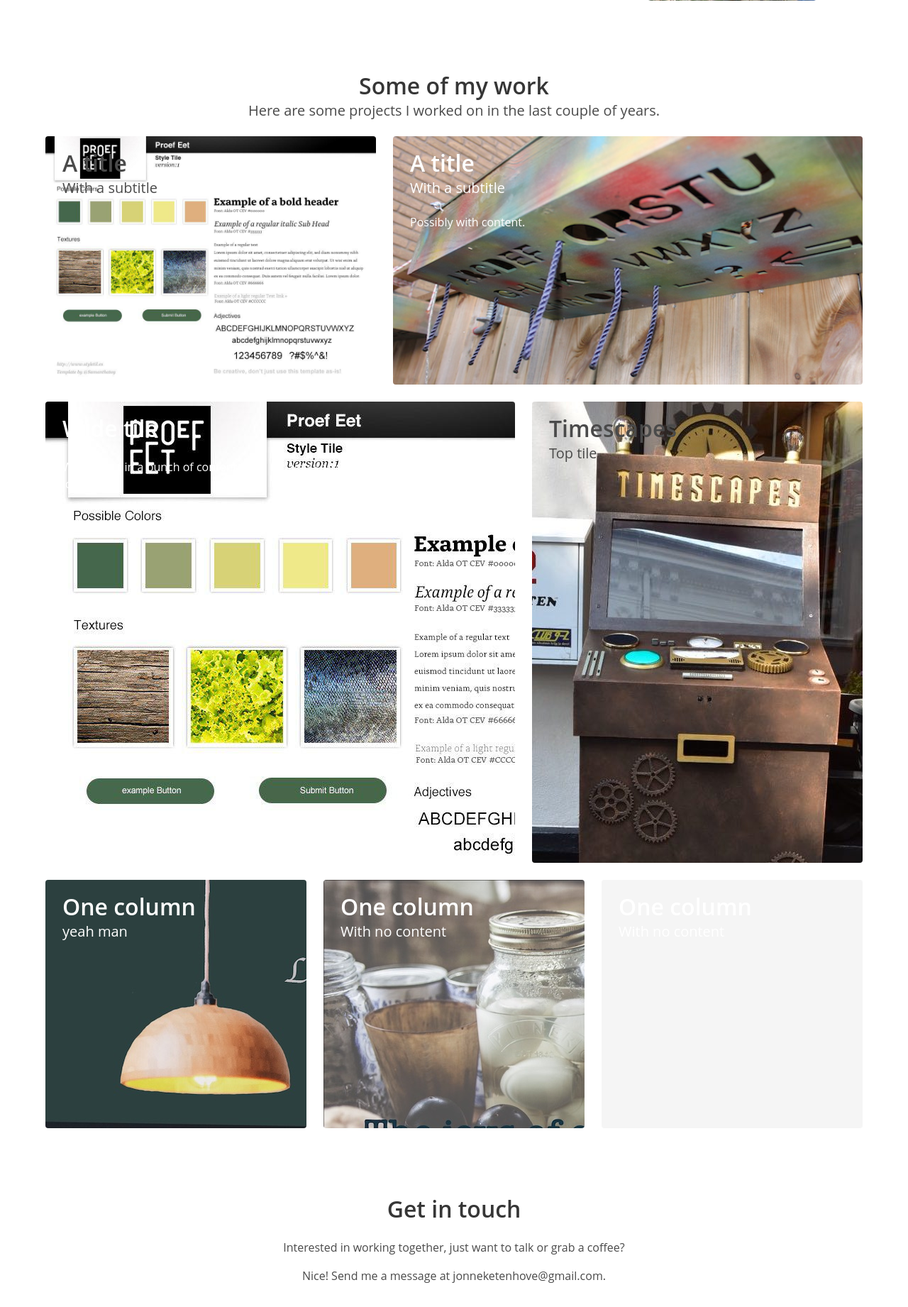
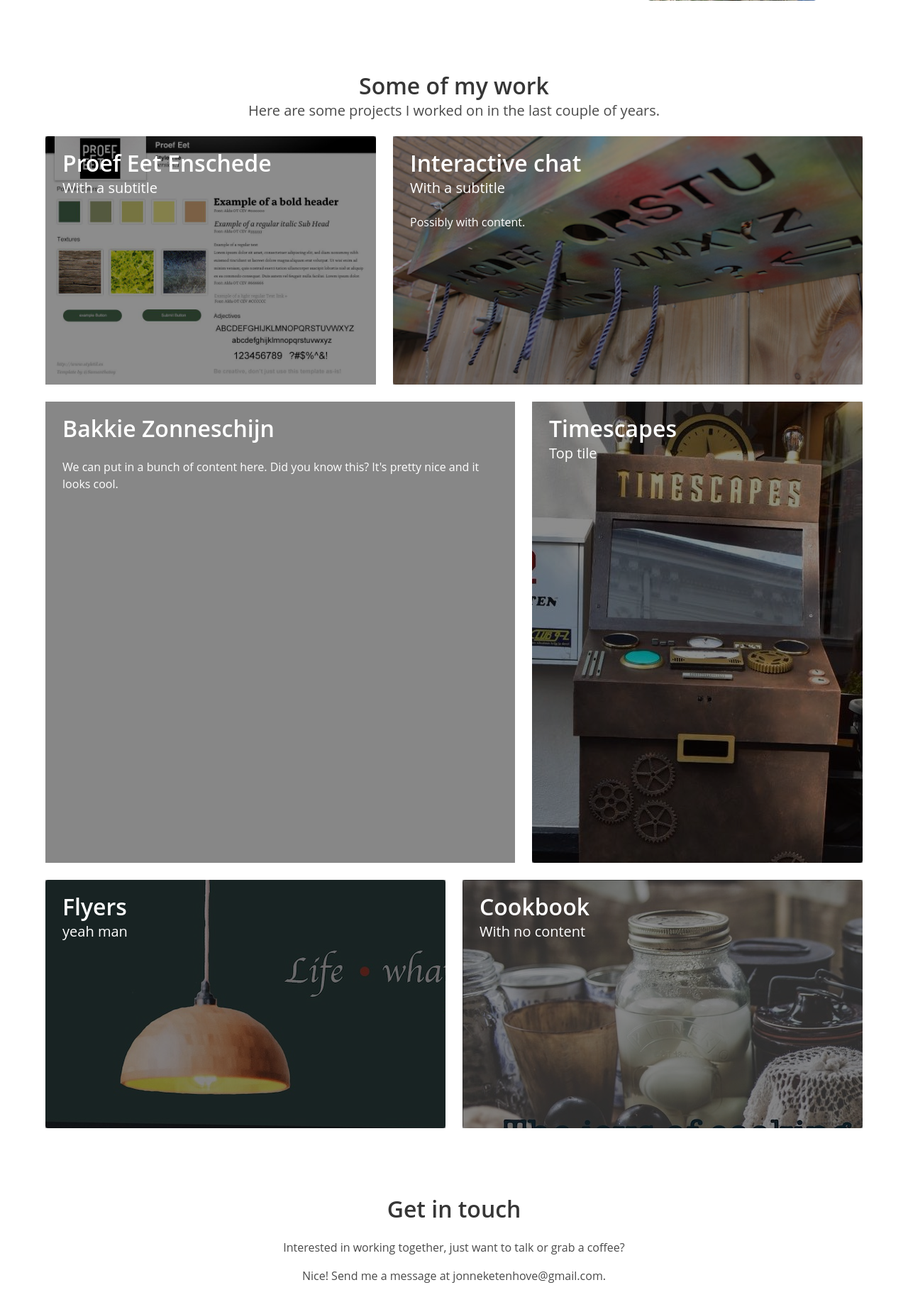
Before and after one commit to bramtenhove/jonneketenhove.nl, a PHP site: page / in a window 1280 px wide. Shown: the part 1127-2969 px from the top of the page at 71% size. Run offline with PHP 8.4, Linux system fonts and the light colour scheme; some libraries are stand-ins or nearby versions.

Commit message:
Add more content and add dark background over images

```diff
--- a/assets/js/images.js
+++ b/assets/js/images.js
@@ -6,6 +6,7 @@ require('../images/chat.jpg');
 require('../images/timescapes.jpg');
 require('../images/timescapes2.jpg');
 require('../images/proefeet.jpg');
+require('../images/proefeet2.jpg');
 require('../images/kerk.jpg');
 require('../images/kerk2.jpg');
 require('../images/kerk3.jpg');
--- a/assets/scss/_common.scss
+++ b/assets/scss/_common.scss
@@ -1,7 +1,7 @@
 .full-background-image {
   background-position: center center;
-  background-repeat:  no-repeat;
-  background-size:  cover;
+  background-repeat: no-repeat;
+  background-size: cover;
   background-color: #999;
 }
 
--- a/assets/scss/_tiles.scss
+++ b/assets/scss/_tiles.scss
@@ -6,12 +6,30 @@
   }
 }
 
-.tile article:hover {
-  opacity: 0.8;
-  filter: alpha(opacity=80);
+.tile article {
+  cursor: pointer;
+
+  &:after {
+    content: '\A';
+    position: absolute;
+    width: 100%;
+    height: 100%;
+    top: 0;
+    left: 0;
+    background: rgba(0, 0, 0, 0.45);
+    opacity: 1;
+    filter: alpha(opacity=100);
+    transition: all 1s;
+    -webkit-transition: all 1s;
+  }
+
+  &:hover:after {
+    opacity: 0.6;
+    filter: alpha(opacity=60);
+  }
+
+  p, .content p {
+    position: relative;
+    z-index: 1;
+  }
 }
-
-.pswp__caption p.title,
-.pwsp__caption p.subtitle {
-  color: $white !important;
-}
--- a/templates/tiles.twig
+++ b/templates/tiles.twig
@@ -3,19 +3,20 @@
         <div class="tile is-ancestor">
             <div class="tile">
                 <div class="tile is-parent is-5">
-                    <article class="tile is-child notification full-background-image"
+                    <article class="tile is-child notification has-text-white full-background-image"
                              style="background-image: url('/assets/images/proefeet.jpg')">
-                        <p class="title">A title</p>
+                        <p class="title">Proef Eet Enschede</p>
                         <p class="subtitle">With a subtitle</p>
                         <div class="lightbox-items">
-                            <a href="/assets/images/proefeet.jpg" data-glightbox="title:Interactive chat application; description: Using a Nokia keyboard and strings you send each other messages" class="glightbox"></a>
+                            <a href="https://www.youtube.com/watch?v=ZH2pmvd448U" class="glightbox"></a>
+                            <a href="/assets/images/proefeet2.jpg" class="glightbox"></a>
                         </div>
                     </article>
                 </div>
                 <div class="tile is-parent">
                     <article class="tile is-child notification has-text-white full-background-image"
                              style="background-image: url('/assets/images/chat.jpg')">
-                        <p class="title tile-text">A title</p>
+                        <p class="title tile-text">Interactive chat</p>
                         <p class="subtitle tile-text">With a subtitle</p>
                         <div class="content">
                             <p class="tile-text">Possibly with content.</p>
@@ -31,19 +32,18 @@
         <div class="tile is-ancestor">
             <div class="tile">
                 <div class="tile is-parent is-7">
-                    <article class="tile is-child notification has-text-white tile-background-bar"
-                             style="background-image: url('/assets/images/proefeet.jpg')">
-                        <p class="title">Wide tile</p>
+                    <article class="tile is-child notification has-text-white tile-background-bar">
+                        <p class="title">Bakkie Zonneschijn</p>
                         <div class="content">
                             <p>We can put in a bunch of content here. Did you know this? It's pretty nice and it looks cool.</p>
                         </div>
                         <div class="lightbox-items">
-                            <a href="/assets/images/proefeet.jpg" data-glightbox="title:Interactive chat application; description: Using a Nokia keyboard and strings you send each other messages" class="glightbox"></a>
+                            <a href="https://www.youtube.com/watch?v=oiWXiSjfWP0" class="glightbox"></a>
                         </div>
                     </article>
                 </div>
                 <div class="tile is-parent is-vertical">
-                    <article class="tile is-child is-tall is-vertical notification tile-background-bar"
+                    <article class="tile is-child is-tall is-vertical notification has-text-white tile-background-bar"
                              style="background-image: url('/assets/images/timescapes.jpg')">
                         <p class="title">Timescapes</p>
                         <p class="subtitle">Top tile</p>
@@ -59,7 +59,7 @@
             <div class="tile is-parent">
                 <article class="tile is-child notification has-text-white tile-background-bar"
                          style="background-image: url('/assets/images/kerk.jpg')" >
-                    <p class="title">One column</p>
+                    <p class="title">Flyers</p>
                     <p class="subtitle">yeah man</p>
                     <div class="lightbox-items">
                         <a href="/assets/images/kerk.jpg" data-glightbox="title:Flyers for church group" class="glightbox"></a>
@@ -70,22 +70,22 @@
             <div class="tile is-parent">
                 <article class="tile is-child notification has-text-white tile-background-bar"
                          style="background-image: url('/assets/images/kookboek.jpg')">
-                    <p class="title">One column</p>
+                    <p class="title">Cookbook</p>
                     <p class="subtitle">With no content</p>
                     <div class="lightbox-items">
                         <a href="https://www.youtube.com/watch?v=xHRjUr4zS4M" class="glightbox"></a>
                     </div>
                 </article>
             </div>
-            <div class="tile is-parent">
-                <article class="tile is-child notification has-text-white tile-background-bar">
-                    <p class="title">One column</p>
-                    <p class="subtitle">With no content</p>
-                    <div class="lightbox-items">
-                        <a href="https://www.youtube.com/watch?v=xHRjUr4zS4M" class="glightbox"></a>
-                    </div>
-                </article>
-            </div>
+            {#<div class="tile is-parent">#}
+                {#<article class="tile is-child notification has-text-white tile-background-bar">#}
+                    {#<p class="title">One column</p>#}
+                    {#<p class="subtitle">With no content</p>#}
+                    {#<div class="lightbox-items">#}
+                        {#<a href="https://www.youtube.com/watch?v=xHRjUr4zS4M" class="glightbox"></a>#}
+                    {#</div>#}
+                {#</article>#}
+            {#</div>#}
         </div>
     </div>
 {% endblock %}
```
Also changed, not shown: public/assets/css/app.css, public/assets/images/proefeet2.jpg (added), public/assets/js/images.js, public/assets/manifest.json.
